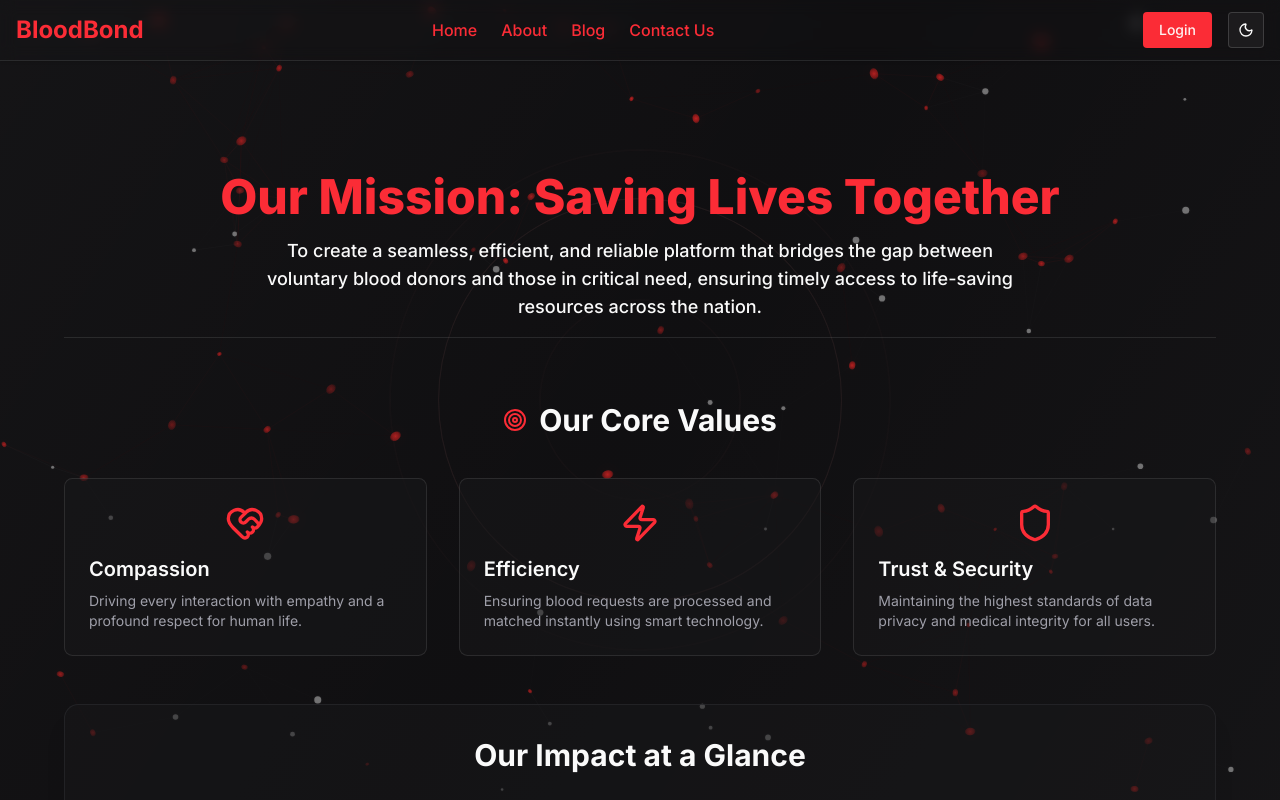
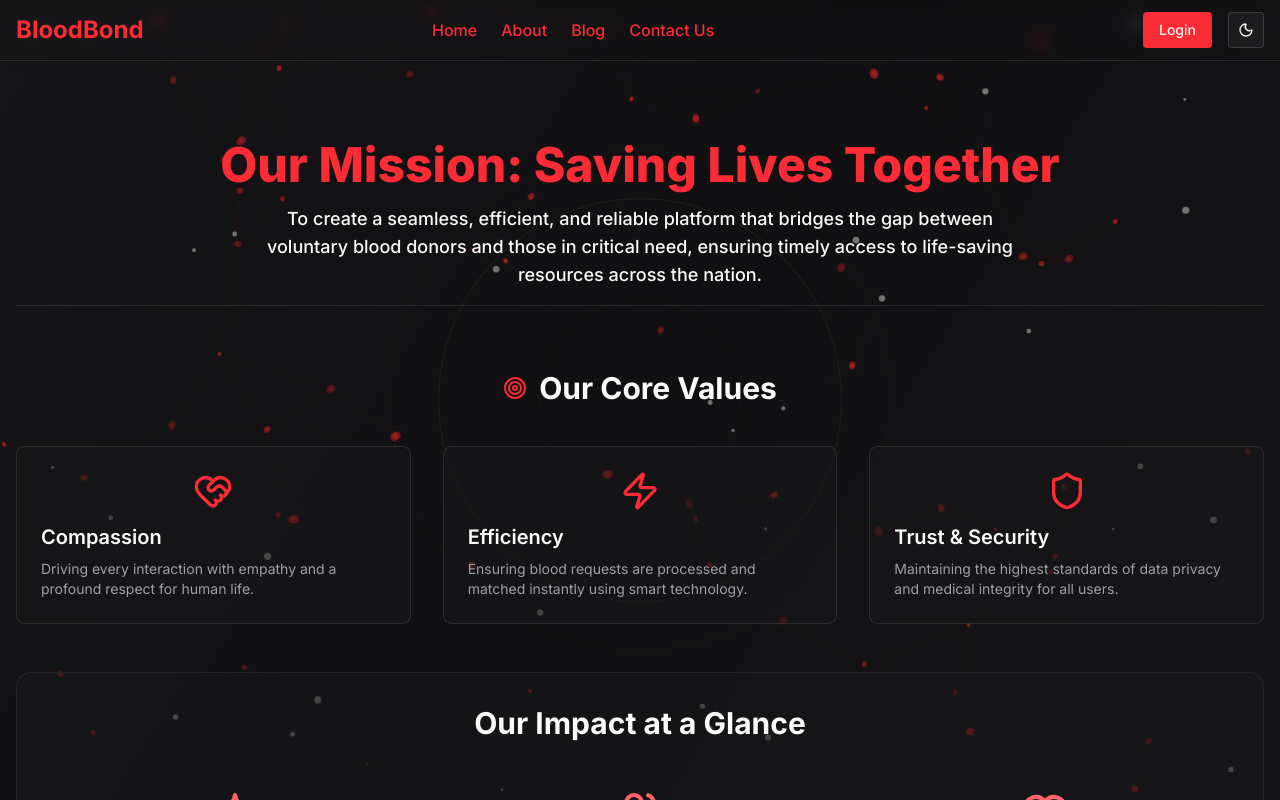
Before and after one commit to rashedulraha/BloodBond-Client, a React (Vite) app: page /about in a window 1280 px wide. Shown: the top 800 px of the page. Built offline with nearby package versions, Linux system fonts and the light colour scheme; no server answers.

Commit message:
udpate more page

```diff
--- a/src/Page/About/About.tsx
+++ b/src/Page/About/About.tsx
@@ -8,6 +8,7 @@ import {
   Droplet,
 } from "lucide-react";
 import { Button } from "@/components/ui/button";
+import Container from "../Shared/Responsive/Container";
 
 const About: React.FC = () => {
   const mission =
@@ -45,8 +46,8 @@ const About: React.FC = () => {
   ];
 
   return (
-    <div className="p-4 sm:p-8 min-h-screen">
-      <div className="max-w-6xl mx-auto space-y-12">
+    <Container>
+      <div className="space-y-12">
         {/* --- [ 1. Header & Mission ] --- */}
         <div className="text-center pb-4 border-b border-border">
           <h1 className="text-5xl font-extrabold text-primary mb-4 animate-in fade-in zoom-in duration-500">
@@ -116,7 +117,7 @@ const About: React.FC = () => {
           </Button>
         </div>
       </div>
-    </div>
+    </Container>
   );
 };
 
--- a/src/Page/Blog/Blog.tsx
+++ b/src/Page/Blog/Blog.tsx
@@ -69,7 +69,6 @@ const Blog: React.FC = () => {
 
   return (
     <Container>
-      <div className="min-h-screen">
       <div className="space-y-12">
         {/* --- [ 1. Header & Featured Post Banner ] --- */}
         <div className="mb-4 border-b pb-4 border-border">
@@ -155,7 +154,6 @@ const Blog: React.FC = () => {
           </div>
         </div>
       </div>
-      </div>
     </Container>
   );
 };
--- a/src/Page/Contact/Contact.tsx
+++ b/src/Page/Contact/Contact.tsx
@@ -61,10 +61,9 @@ const Contact: React.FC = () => {
   };
 
   return (
-    <div className="min-h-screen">
     <Container>
       {/* --- [ 2. Header ] --- */}
-        <div className="text-center pt-8 pb-4 border-b border-border mb-10">
+      <div className="text-center pb-4 border-b border-border mb-10">
         <h1 className="text-5xl font-extrabold text-primary mb-2">
           Get In Touch
         </h1>
@@ -220,7 +219,6 @@ const Contact: React.FC = () => {
         </div>
       </div>
     </Container>
-    </div>
   );
 };
 
--- a/src/Page/FindBloodInput/FindBloodInput.tsx
+++ b/src/Page/FindBloodInput/FindBloodInput.tsx
@@ -107,25 +107,23 @@ const FindBloodInput: React.FC = () => {
   };
 
   return (
-    <div className="bg-background min-h-screen py-8">
     <Container>
       {/* Header */}
       <div
-          className="text-center pt-4 pb-6 border-b border-border mb-8"
+        className="text-center pb-6 border-b border-border mb-8"
         data-aos="fade-down">
         <h1 className="text-3xl md:text-4xl lg:text-5xl font-extrabold text-primary mb-3 flex items-center justify-center flex-wrap gap-2">
           <Search className="w-7 h-7 md:w-8 md:h-8 text-destructive" />
           Find Lifesaving Blood
         </h1>
         <p className="text-base md:text-lg text-muted-foreground px-4">
-            Connect with verified donors instantly by selecting your
-            requirements.
+          Connect with verified donors instantly by selecting your requirements.
         </p>
       </div>
 
       {/* Search Card & Form */}
       <div
-          className="bg-card p-4 md:p-6 lg:p-8 rounded-lg shadow-lg border border-primary/30 max-w-5xl mx-auto mb-8"
+        className="bg-card/50 p-4 md:p-6 lg:p-8 rounded-lg shadow-lg border border-primary/30 max-w-5xl mx-auto mb-20"
         data-aos="fade-up"
         data-aos-delay="200">
         <form onSubmit={handleSearch} className="space-y-6">
@@ -272,16 +270,14 @@ const FindBloodInput: React.FC = () => {
       {isLoading && (
         <div className="text-center py-20">
           <div className="inline-block w-12 h-12 border-4 border-primary border-t-transparent rounded-full animate-spin mb-4"></div>
-            <p className="text-muted-foreground">
-              Loading donation requests...
-            </p>
+          <p className="text-muted-foreground">Loading donation requests...</p>
         </div>
       )}
 
       {/* Donation Request Cards Grid */}
       {!isLoading && filteredRequests.length > 0 && (
         <div
-            className="grid grid-cols-1 gap-4 sm:grid-cols-2 sm:gap-5 md:gap-6 lg:grid-cols-3 lg:gap-7 xl:grid-cols-4 xl:gap-8"
+          className="grid grid-cols-1 gap-4 sm:grid-cols-2 sm:gap-5 md:gap-6 lg:grid-cols-3 lg:gap-7 xl:grid-cols-4 xl:gap-8 "
           data-aos="fade-up"
           data-aos-delay="300">
           {filteredRequests.map((donationData: bloodDonation) => (
@@ -321,7 +317,6 @@ const FindBloodInput: React.FC = () => {
         </div>
       )}
     </Container>
-    </div>
   );
 };
 
--- a/src/Page/FindBloodInput/Shared/DonationRequestCard/DonationRequestCard.tsx
+++ b/src/Page/FindBloodInput/Shared/DonationRequestCard/DonationRequestCard.tsx
@@ -44,16 +44,8 @@ const DonationRequestCard: React.FC<DonationRequestCardProps> = ({
     return `${formattedHour}:${minutes} ${ampm}`;
   };
 
-  // Handle view details
-  const handleViewDetails = () => {
-    // Navigate to details page or open modal
-    console.log("View details for:", _id);
-    // You can add navigation here:
-    // navigate(`/donation-request/${_id}`);
-  };
-
   return (
-    <Card className="overflow-hidden hover:shadow-2xl transition-all duration-300 border-2 border-transparent hover:border-primary/30 group rounded-md">
+    <Card className="overflow-hidden  rounded-md bg-card/50  hover:-translate-y-2 transition-all duration-300 border-2 border-secondary hover:border-primary/30 group">
       <CardContent>
         <div className="flex  flex-col">
           {/* Blood Group Badge - Top */}
--- a/src/Page/Home/Home.tsx
+++ b/src/Page/Home/Home.tsx
@@ -4,7 +4,6 @@ import Features from "../Shared/Feature/Feature";
 import HowItWorks from "../Shared/HowItWorks/HowItWorks";
 import Container from "../Shared/Responsive/Container";
 import LoadingSpinner from "../Shared/Spinner/LoadingSpinner";
-// import AnimatedBackground from "@/components/AnimatedBackground/AnimatedBackground";
 import VideoLikeHeroBanner from "@/components/VideoLikeHeroBanner/VideoLikeHeroBanner";
 
 const Home = () => {
@@ -16,9 +15,6 @@ const Home = () => {
 
   return (
     <div>
-      {/* Hero Banner Section */}
-      {/* <AnimatedBackground></AnimatedBackground> */}
-
       <Container>
         <VideoLikeHeroBanner />
       </Container>
```
Lines whose indentation alone changed are shown as unchanged.
